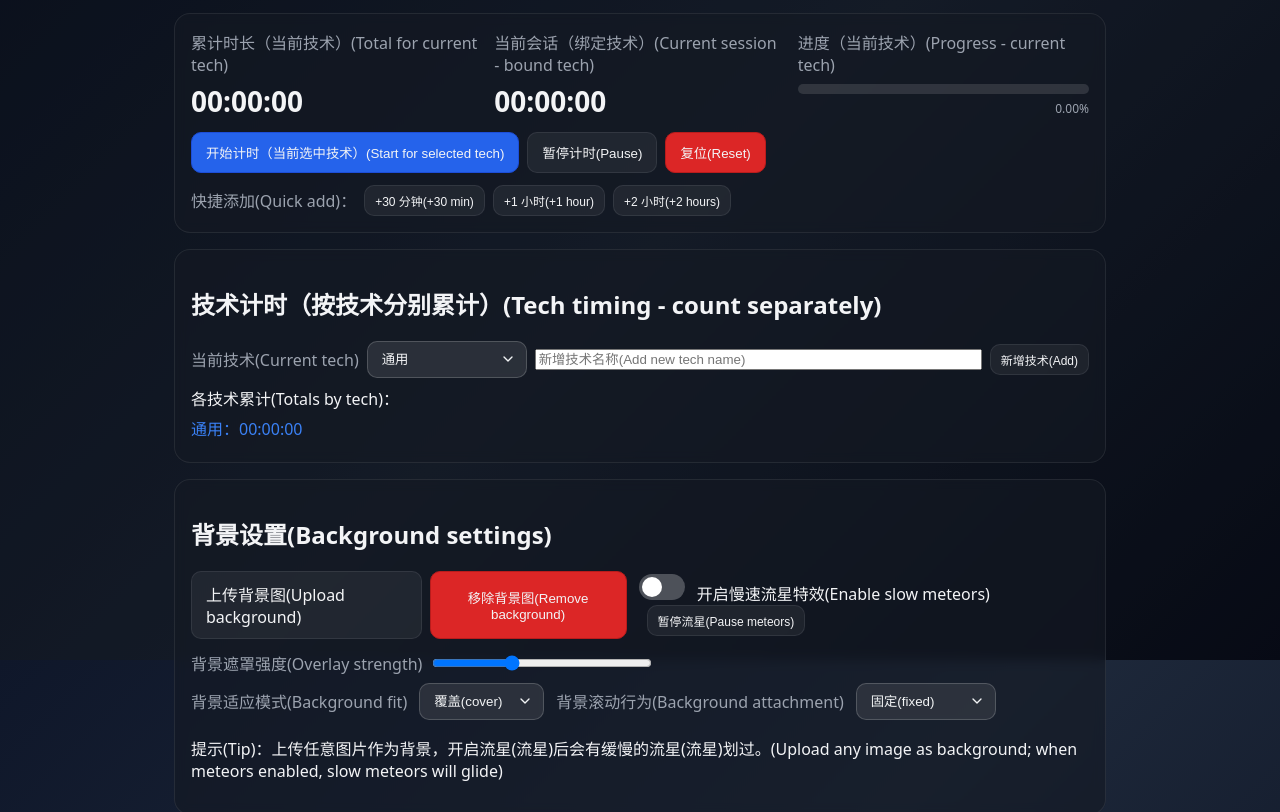
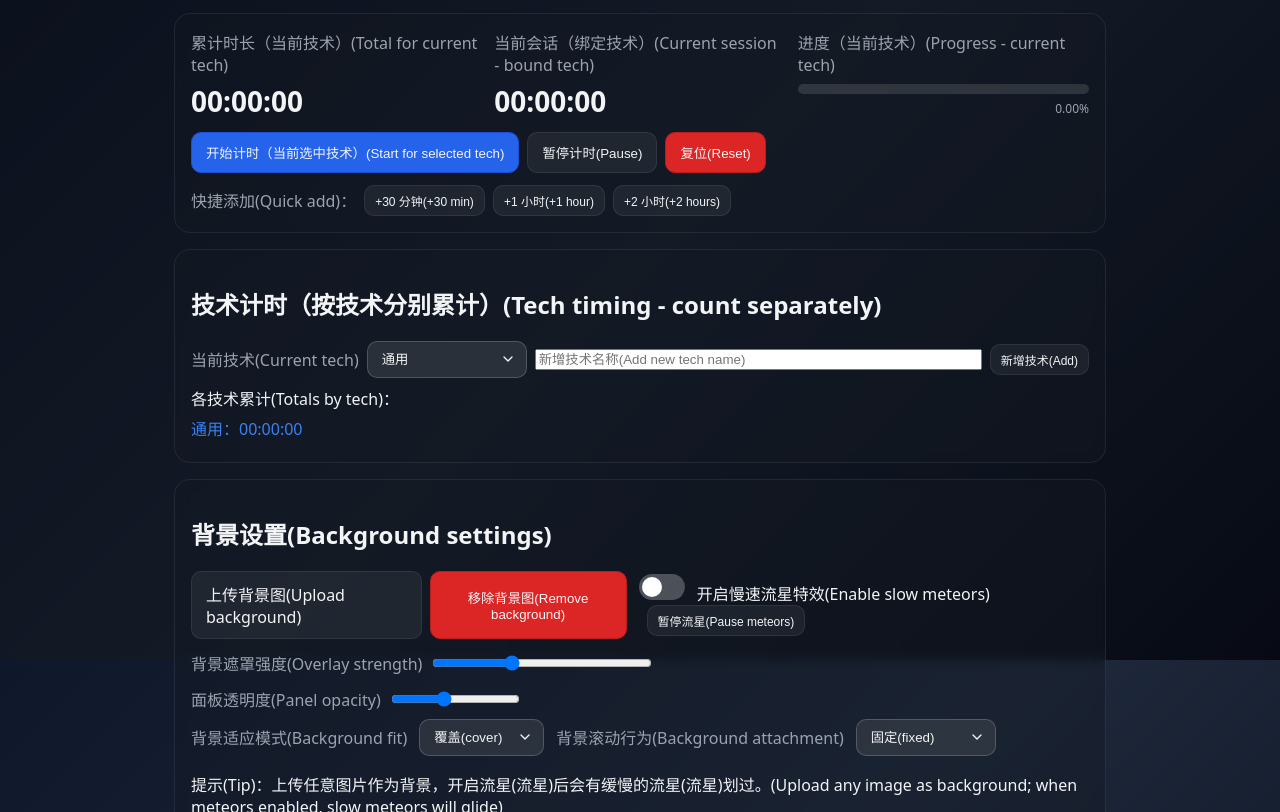
Before and after one commit to ZhangMH-coder/TenTHTheoryTimer, a plain HTML site: page index.html in a window 1280 px wide. Shown: the part 140-952 px from the top of the page. Drawn offline with Linux system fonts and the light colour scheme.

Commit message:
Add files via upload

```diff
--- a/index.html
+++ b/index.html
@@ -92,6 +92,12 @@
           <input id="overlay-strength" type="range" min="0" max="1" step="0.05" value="0.35" />
         </div>
 
+        <!-- 新增：面板透明度控制(Panel opacity controls) -->
+        <div class="panel-opacity-controls" style="margin-top:12px; display:flex; align-items:center; gap:8px;">
+          <label for="panel-opacity" style="color: var(--muted);">面板透明度(Panel opacity)</label>
+          <input id="panel-opacity" type="range" min="0" max="1" step="0.05" value="0.4" />
+        </div>
+
         <!-- 新增：背景适配控制(Background fit & attachment controls) -->
         <div class="bg-mode-controls" style="margin-top:8px; display:flex; gap:12px; align-items:center; flex-wrap:wrap;">
           <label for="bg-fit" style="color: var(--muted);">背景适应模式(Background fit)</label>
--- a/script.js
+++ b/script.js
@@ -10,6 +10,7 @@ const state = {
   meteorEnabled: false, // 是否开启流星(流星)特效
   animationPaused: false, // 是否处于暂停状态
   overlayAlpha: 0.35, // 背景遮罩强度(0~1)
+  panelAlpha: 0.4, // 面板透明度(Panel opacity 0~1)
   // 新增：按技术分别累计(Map by tech)
   techTotals: {}, // 各技术累计秒数(Total seconds per tech)
   currentTech: '通用', // 当前选择的技术(Current selected tech)
@@ -36,6 +37,7 @@ const dom = {
   meteorLayer: document.getElementById('meteor-layer'),
   toggleMeteorPauseBtn: document.getElementById('toggle-meteor-pause'),
   overlayStrength: document.getElementById('overlay-strength'), // 背景遮罩强度滑杆(Overlay strength slider)
+  panelOpacity: document.getElementById('panel-opacity'), // 面板透明度滑杆(Panel opacity slider)
   // 新增：技术相关 DOM(Tech-related DOM)
   techSelect: document.getElementById('tech-select'),
   techInput: document.getElementById('tech-input'),
@@ -186,6 +188,7 @@ function saveState() {
     meteorEnabled: state.meteorEnabled,
     animationPaused: state.animationPaused, // 保存流星暂停状态(Save meteor paused)
     overlayAlpha: state.overlayAlpha, // 保存遮罩强度(Save overlay strength)
+    panelAlpha: state.panelAlpha, // 保存面板透明度(Save panel opacity)
     // 新增：技术相关(Tech fields)
     techTotals: state.techTotals,
     currentTech: state.currentTech,
@@ -205,6 +208,9 @@ function loadState() {
       // 无历史数据时，应用默认遮罩强度(Apply default overlay)
       applyOverlayAlphaToDOM(state.overlayAlpha);
       if (dom.overlayStrength) dom.overlayStrength.value = String(state.overlayAlpha);
+      // 同步默认面板透明度(Apply default panel opacity)
+      applyPanelAlphaToDOM(state.panelAlpha);
+      if (dom.panelOpacity) dom.panelOpacity.value = String(state.panelAlpha);
       // 初始化默认技术(Init default tech)
       state.techTotals = { '通用': 0 };
       state.currentTech = '通用';
@@ -227,6 +233,7 @@ function loadState() {
     state.meteorEnabled = !!payload.meteorEnabled;
     state.animationPaused = !!payload.animationPaused;
     state.overlayAlpha = (typeof payload.overlayAlpha === 'number') ? payload.overlayAlpha : state.overlayAlpha;
+    state.panelAlpha = (typeof payload.panelAlpha === 'number') ? payload.panelAlpha : state.panelAlpha;
 
     // 应用背景(Apply background)
     if (state.backgroundDataUrl) {
@@ -235,6 +242,10 @@ function loadState() {
     // 应用遮罩强度(Apply overlay)
     applyOverlayAlphaToDOM(state.overlayAlpha);
     if (dom.overlayStrength) dom.overlayStrength.value = String(state.overlayAlpha);
+
+    // 应用面板透明度(Apply panel opacity)
+    applyPanelAlphaToDOM(state.panelAlpha);
+    if (dom.panelOpacity) dom.panelOpacity.value = String(state.panelAlpha);
 
     // 应用流星开关(Apply meteors)
     dom.toggleMeteor.checked = state.meteorEnabled;
@@ -620,6 +631,8 @@ function bindEvents() {
   // 新增：背景适配与滚动行为(Background fit & attachment)
   if (dom.bgFitSelect) dom.bgFitSelect.addEventListener('change', (e) => setBgFit(e.target.value));
   if (dom.bgAttachmentSelect) dom.bgAttachmentSelect.addEventListener('change', (e) => setBgAttachment(e.target.value));
+  // 新增：面板透明度事件绑定(Bind panel opacity slider)
+  if (dom.panelOpacity) dom.panelOpacity.addEventListener('input', (e) => setPanelOpacity(e.target.value));
 }
 
 /**
@@ -692,6 +705,30 @@ function setOverlayStrength(alpha) {
   applyOverlayAlphaToDOM(clamped);
   saveState();
 }
+
+/**
+ * 将面板透明度应用到DOM(Apply panel alpha to DOM)
+ * @param {number} alpha - 面板透明度(Panel alpha)
+ */
+function applyPanelAlphaToDOM(alpha) {
+  const clamped = Math.max(0, Math.min(1, Number(alpha)));
+  // 通过CSS变量控制.panel背景透明度(Use CSS variable for .panel background)
+  document.documentElement.style.setProperty('--panel-alpha', String(clamped));
+}
+
+/**
+ * 设置面板透明度(Set panel opacity)
+ * @param {number|string} alpha - 面板透明度(0~1)
+ */
+function setPanelOpacity(alpha) {
+  const clamped = Math.max(0, Math.min(1, Number(alpha)));
+  state.panelAlpha = clamped;
+  applyPanelAlphaToDOM(clamped);
+  // 同步滑杆UI(Sync slider UI)
+  if (dom.panelOpacity) dom.panelOpacity.value = String(clamped);
+  saveState();
+}
+
 /**
  * 背景适配值映射(Map background fit value)
  * 将用户选择的适配模式转换为CSS的background-size值(Convert user fit mode to CSS background-size)
--- a/styles.css
+++ b/styles.css
@@ -5,10 +5,19 @@
   --danger: #ef4444;
   --text: #f3f4f6;
   --muted: #9ca3af;
-  --panel: rgba(20, 25, 35, 0.6);
+  --panel-alpha: 0.4; /* 面板透明度(0~1) 默认值(Panel opacity default) */
+  --panel: rgba(20, 25, 35, var(--panel-alpha));
+  --border: rgba(255, 255, 255, 0.08);
+  --overlay-alpha: 0.35; /* 背景遮罩强度(0~1) 默认值(Overlay default) */
+  --select-bg: rgba(255,255,255,0.10); /* 选择框背景(Select background) */
+}
+
+/* 轻改：统一CSS变量，增加遮罩强度变量 */
+:root {
+  --panel-alpha: 0.4; /* 面板透明度(0~1) 默认值(Panel opacity default) */
+  --panel: rgba(20, 25, 35, var(--panel-alpha));
   --border: rgba(255, 255, 255, 0.08);
   --overlay-alpha: 0.35; /* 背景遮罩强度(0~1) 默认值 */
-  --select-bg: rgba(255,255,255,0.10); /* 选择框背景(Select background) */
 }
 
 * { box-sizing: border-box; }
@@ -93,7 +102,8 @@ body::before {
 
 /* 轻改：统一CSS变量，增加遮罩强度变量 */
 :root {
-  --panel: rgba(20, 25, 35, 0.6);
+  --panel-alpha: 0.6; /* 面板透明度(0~1) 默认值(Panel opacity default) */
+  --panel: rgba(20, 25, 35, var(--panel-alpha));
   --border: rgba(255, 255, 255, 0.08);
   --overlay-alpha: 0.35; /* 背景遮罩强度(0~1) 默认值 */
 }
```
